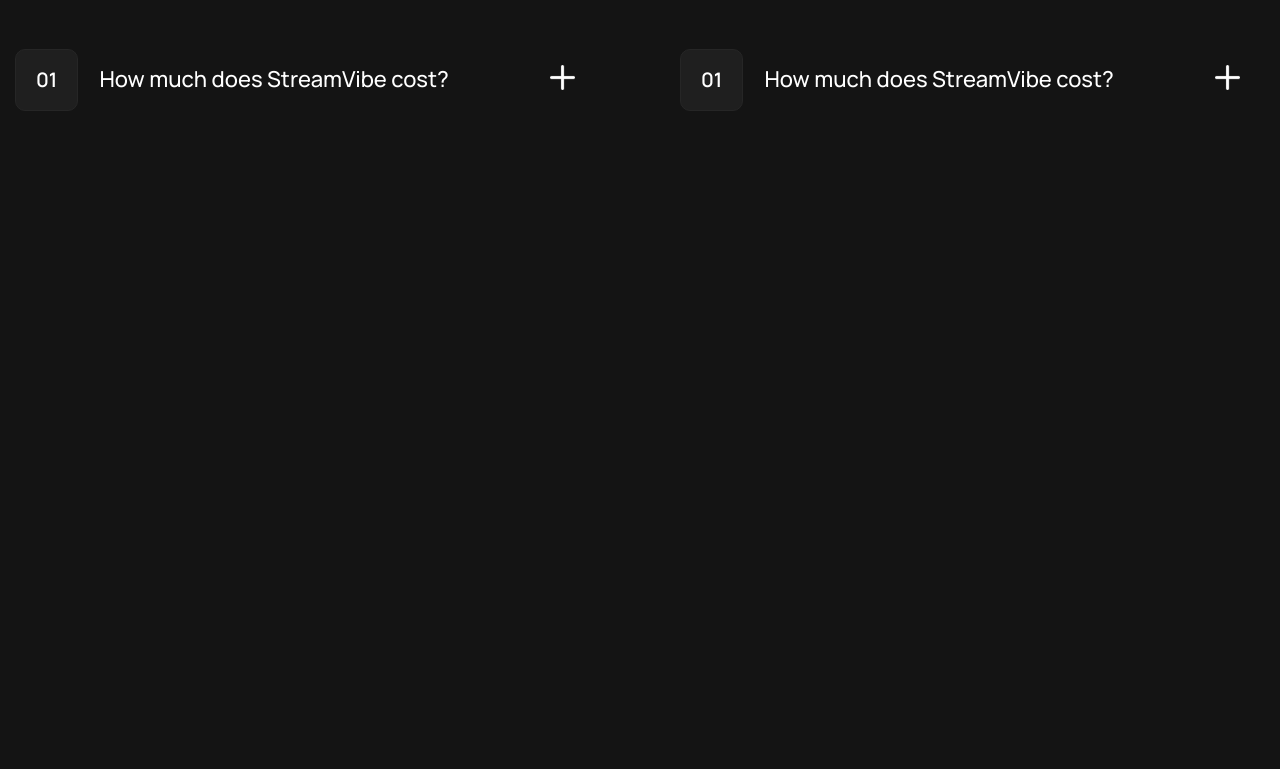
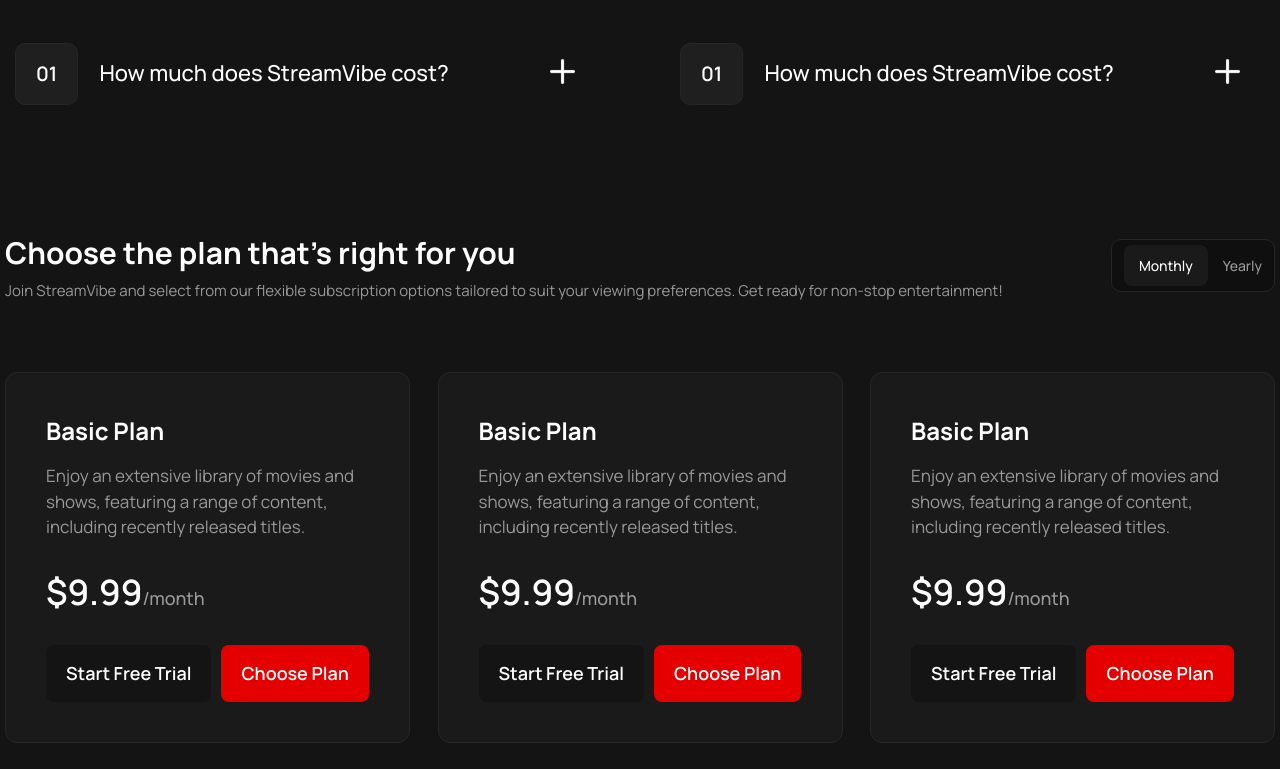
Before and after one commit to isgandarofh/film-website, a React (Vite) app: page / in a window 1280 px wide. Shown: the part 2878-3647 px from the top of the page. Before the commit the page ends 3014 px from the top, so only its background shows below. Built offline with nearby package versions, Linux system fonts and the light colour scheme.

Commit message:
plan section & banner added

```diff
--- a/src/assets/Page/Home.tsx
+++ b/src/assets/Page/Home.tsx
@@ -3,15 +3,19 @@
 import CategoriesSection from '../components/CategoriesSection/CategoriesSection'
 import ExperienceSection from '../components/ExperienceSection/ExperienceSection'
 import QuestionsSection from '../components/QuestionsSection/QuestionsSection'
+import PlanSection from '../components/PlanSection/PlanSection'
+import BannerSection from '../components/BannerSection/BannerSection'
 
 export default function Home() {
   return (
     <div>
-        <Header/>
-        <FirstSection/>
-        <CategoriesSection/>
-        <ExperienceSection/>
-        <QuestionsSection/>
+      <Header />
+      <FirstSection />
+      <CategoriesSection />
+      <ExperienceSection />
+      <QuestionsSection />
+      <PlanSection />
+      <BannerSection/>
     </div>
   )
 }
--- a/src/assets/UI/sectionTitle.module.css
+++ b/src/assets/UI/sectionTitle.module.css
@@ -11,7 +11,7 @@
   padding-top: 5px;
   font-family: Manrope;
   font-weight: 400;
-  font-size: 16px;
+  font-size: 15px;
   line-height: 150%;
   letter-spacing: 0%;
   color: #999999;
--- /dev/null
+++ b/src/assets/components/BannerSection/BannerSection.tsx
@@ -0,0 +1,18 @@
+import SectionTitle from "../../UI/SectionTitle"
+import classes from "./bannerSection.module.css"
+export default function BannerSection() {
+    return (
+        <div className="container">
+            <div className={classes.bannerSection}>
+                <div className={classes.bannerInner}>
+                    <div className={classes.bannerText}>
+                        <SectionTitle title="Start your free trial today!" paragraph="This is a clear and concise call to action that encourages users to sign up for a free trial of StreamVibe." />
+                    </div>
+                    <div className={classes.bannerButton}>
+                        <button>Start a Free Trail</button>
+                    </div>
+                </div>
+            </div>
+        </div>
+    )
+}
--- /dev/null
+++ b/src/assets/components/BannerSection/bannerSection.module.css
@@ -0,0 +1,27 @@
+.bannerSection {
+  padding: 40px 0px;
+}
+
+.bannerInner {
+  padding: 80px;
+  background: url("../../../../public/img/Background Images.png");
+  background-repeat: no-repeat;
+  background-size: cover;
+  border-radius: 8px;
+  display: flex;
+  justify-content: space-between;
+  align-items: center;
+}
+
+.bannerButton button {
+  padding: 15px 20px;
+  font-family: Manrope;
+  font-weight: 600;
+  font-size: 18px;
+  line-height: 150%;
+  letter-spacing: 0%;
+  background-color: #e50000;
+  border-radius: 8px;
+  border: none;
+  color: #fff;
+}
--- a/src/assets/components/PlanSection/PlanSection.tsx
+++ b/src/assets/components/PlanSection/PlanSection.tsx
@@ -1,14 +1,80 @@
-import SectionTitle from "../../UI/SectionTitle"
-import classes from "./planSection.module.css"
+import SectionTitle from "../../UI/SectionTitle";
+import classes from "./planSection.module.css";
+import { useState } from "react";
+
 export default function PlanSection() {
+    const [planType, setPlanType] = useState("monthly");
+
     return (
         <div className="container">
             <div className={classes.planSection}>
                 <div className={classes.sectionHeader}>
-                    <SectionTitle title="Choose the plan that's right for you" paragraph="Join StreamVibe and select from our flexible subscription options tailored to suit your viewing preferences. Get ready for non-stop entertainment!" />
-                    <div className={classes.planFilter}></div>
+                    <SectionTitle
+                        title="Choose the plan that's right for you"
+                        paragraph="Join StreamVibe and select from our flexible subscription options tailored to suit your viewing preferences. Get ready for non-stop entertainment!"
+                    />
+
+                    <div className={classes.planFilter}>
+                        <button
+                            className={planType === "monthly" ? classes.active : ""}
+                            onClick={() => setPlanType("monthly")}
+                        >
+                            Monthly
+                        </button>
+
+                        <button
+                            className={planType === "yearly" ? classes.active : ""}
+                            onClick={() => setPlanType("yearly")}
+                        >
+                            Yearly
+                        </button>
+                    </div>
+                </div>
+                <div className={classes.planCards}>
+                    <div className={classes.planCard}>
+                        <div className={classes.cardTitle}>
+                            <h5>Basic Plan</h5>
+                            <p>Enjoy an extensive library of movies and shows, featuring a range of content, including recently released titles.</p>
+                        </div>
+                        <div className={classes.cardPrice}>
+                            <h6>$9.99</h6>
+                            <span>/month</span>
+                        </div>
+                        <div className={classes.cardButtons}>
+                            <button>Start Free Trial</button>
+                            <button>Choose Plan</button>
+                        </div>
+                    </div>
+                    <div className={classes.planCard}>
+                        <div className={classes.cardTitle}>
+                            <h5>Basic Plan</h5>
+                            <p>Enjoy an extensive library of movies and shows, featuring a range of content, including recently released titles.</p>
+                        </div>
+                        <div className={classes.cardPrice}>
+                            <h6>$9.99</h6>
+                            <span>/month</span>
+                        </div>
+                        <div className={classes.cardButtons}>
+                            <button>Start Free Trial</button>
+                            <button>Choose Plan</button>
+                        </div>
+                    </div>
+                    <div className={classes.planCard}>
+                        <div className={classes.cardTitle}>
+                            <h5>Basic Plan</h5>
+                            <p>Enjoy an extensive library of movies and shows, featuring a range of content, including recently released titles.</p>
+                        </div>
+                        <div className={classes.cardPrice}>
+                            <h6>$9.99</h6>
+                            <span>/month</span>
+                        </div>
+                        <div className={classes.cardButtons}>
+                            <button>Start Free Trial</button>
+                            <button>Choose Plan</button>
+                        </div>
+                    </div>
                 </div>
             </div>
         </div>
-    )
+    );
 }
--- a/src/assets/components/PlanSection/planSection.module.css
+++ b/src/assets/components/PlanSection/planSection.module.css
@@ -0,0 +1,125 @@
+.planSection {
+  padding-top: 100px;
+}
+
+.active {
+  color: #fff !important;
+  padding: 10px 15px;
+  background-color: #1a1a1a !important;
+  border-radius: 8px;
+}
+
+.planFilter {
+  padding: 5px 12px;
+  border-radius: 10px;
+  border: 1px solid #262626;
+  background-color: #0f0f0f;
+  display: flex;
+  gap: 15px;
+  align-items: center;
+}
+
+.planFilter button {
+  background-color: transparent;
+  border: none;
+  font-family: Manrope;
+  font-weight: 500;
+  font-style: Medium;
+  font-size: 14px;
+  line-height: 150%;
+  letter-spacing: 0%;
+  color: #999999;
+  cursor: pointer;
+}
+
+.sectionHeader {
+  display: flex;
+  justify-content: space-between;
+  align-items: center;
+}
+
+.planCards {
+  padding: 70px 0px;
+  display: flex;
+  justify-content: space-between;
+}
+
+.planCard {
+  padding: 40px;
+  max-width: 405px;
+  border-radius: 12px;
+  border: 1px solid #262626;
+  background-color: #1a1a1a;
+}
+
+.cardTitle h5 {
+  font-family: Manrope;
+  font-weight: 700;
+  font-style: Bold;
+  font-size: 24px;
+  line-height: 150%;
+  letter-spacing: 0%;
+  color: #fff;
+}
+
+.cardTitle p {
+  padding-top: 14px;
+  font-family: Manrope;
+  font-weight: 400;
+  font-size: 17px;
+  line-height: 150%;
+  letter-spacing: 0%;
+  color: #999999;
+}
+
+.cardPrice {
+  padding-top: 40px;
+  display: flex;
+  align-items: last baseline;
+}
+
+.cardPrice h6 {
+  font-family: Manrope;
+  font-weight: 600;
+  font-size: 35px;
+  line-height: 73%;
+  letter-spacing: 0%;
+  color: #fff;
+}
+
+.cardPrice span {
+  font-family: Manrope;
+  font-weight: 500;
+  font-style: Medium;
+  font-size: 18px;
+  line-height: 73%;
+  letter-spacing: 0%;
+  color: #999999;
+}
+
+.cardButtons {
+  padding-top: 40px;
+  display: flex;
+  gap: 10px;
+}
+
+.cardButtons button {
+  padding: 15px 20px;
+  border-radius: 8px;
+  font-family: Manrope;
+  font-weight: 600;
+  font-size: 18px;
+  line-height: 150%;
+  letter-spacing: 0%;
+  color: #fff;
+}
+
+.cardButtons button:first-child {
+  border:none;
+  background-color: #141414;
+}
+
+.cardButtons button:last-child {
+  background-color: #e50000;
+  border: none;
+}
```
Also changed, not shown: public/img/Background Images.png (added).
